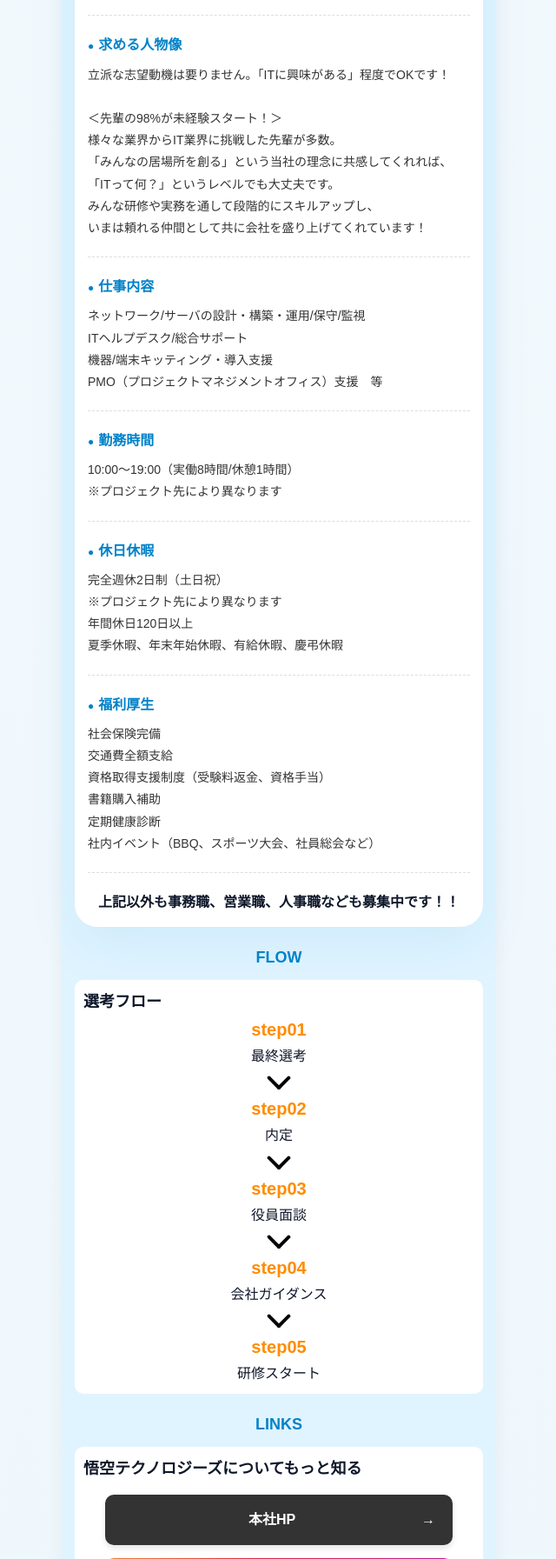
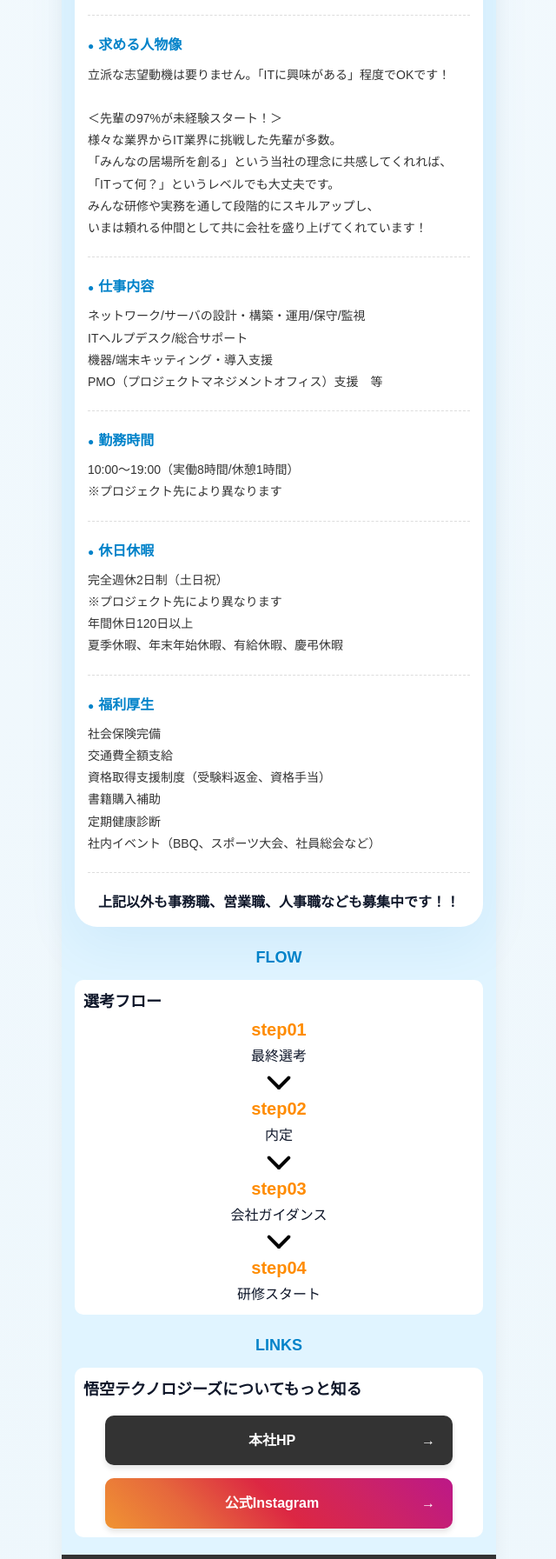
Before and after one commit to goku-tech-page/shokai, a plain HTML site: page index.html in a window 1280 px wide. Shown: the part 3628-5421 px from the top of the page at 87% size, without its empty margins (319-959 px from the left). Drawn offline with Linux system fonts and the light colour scheme; a web font is replaced by a local one.

Commit message:
Add files via upload

```diff
--- a/index.html
+++ b/index.html
@@ -253,7 +253,7 @@
         <div class="home-recruit-item">
           <h3 class="home-recruit-item-title">本社</h3>
           <ul>
-            <li>〒105-0001 東京都港区虎ノ門１丁目１２−１ 虎ノ門第一法規ビル 2F</li>
+            <li>〒105-0001 東京都港区虎ノ門1丁目12-1 虎ノ門第一法規ビル2F</li>
             <li>※勤務地は東京・神奈川・埼玉・千葉の各プロジェクト先</li>
           </ul>
           <div class="home-recruit-map">
@@ -267,7 +267,7 @@
           <h3 class="home-recruit-item-title">求める人物像</h3>
           <ul>
             <li>立派な志望動機は要りません。「ITに興味がある」程度でOKです！</li>
-            <li><br>＜先輩の98%が未経験スタート！＞</li>
+            <li><br>＜先輩の97%が未経験スタート！＞</li>
             <li>
               様々な業界からIT業界に挑戦した先輩が多数。<br>
               「みんなの居場所を創る」という当社の理念に共感してくれれば、<br>
@@ -324,9 +324,8 @@
           <ul class="home-flow-contents">
             <li class="home-flow-detail"><span class="home-flow-step">step01</span><br>最終選考</li>
             <li class="home-flow-detail"><span class="home-flow-step">step02</span><br>内定</li>
-            <li class="home-flow-detail"><span class="home-flow-step">step03</span><br>役員面談</li>
-            <li class="home-flow-detail"><span class="home-flow-step">step04</span><br>会社ガイダンス</li>
-            <li class="home-flow-detail"><span class="home-flow-step">step05</span><br>研修スタート</li>
+            <li class="home-flow-detail"><span class="home-flow-step">step03</span><br>会社ガイダンス</li>
+            <li class="home-flow-detail"><span class="home-flow-step">step04</span><br>研修スタート</li>
           </ul>
         </div>
     </section>
```
